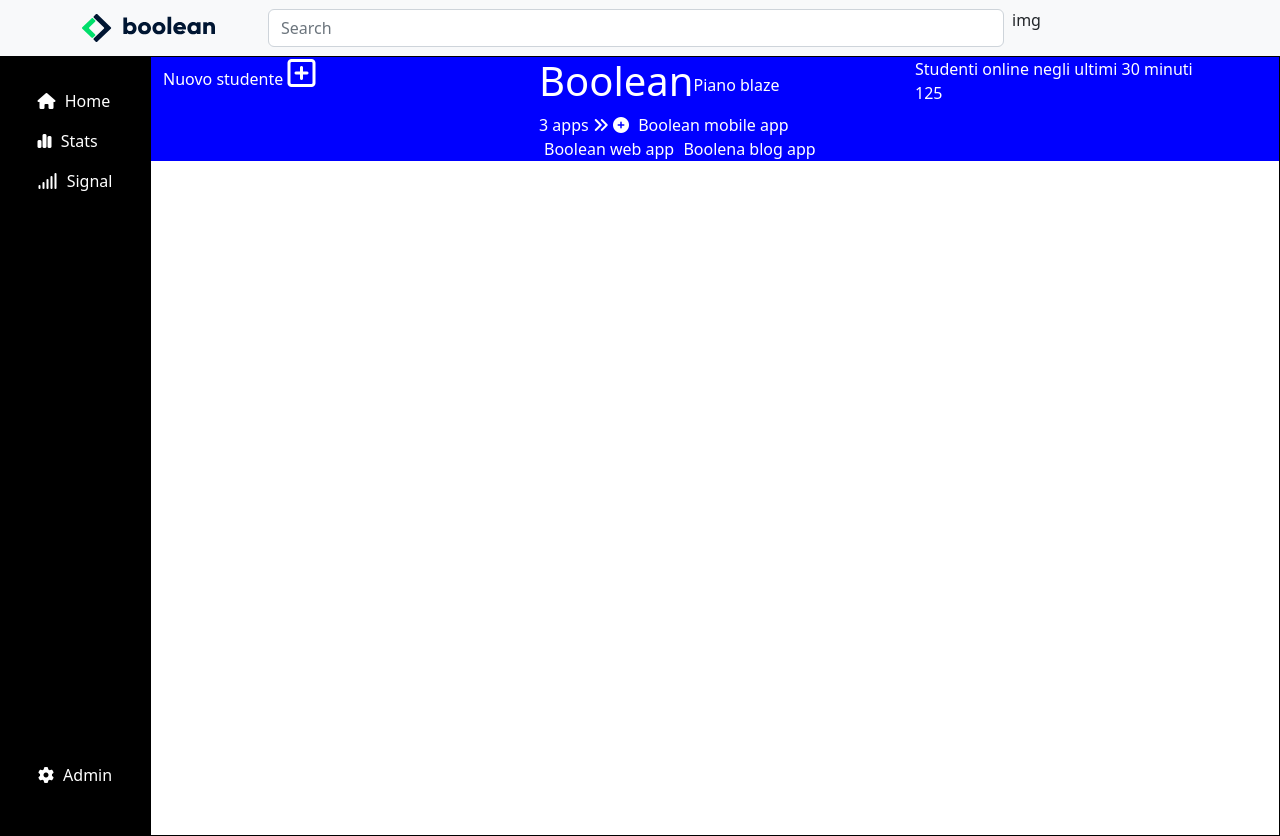
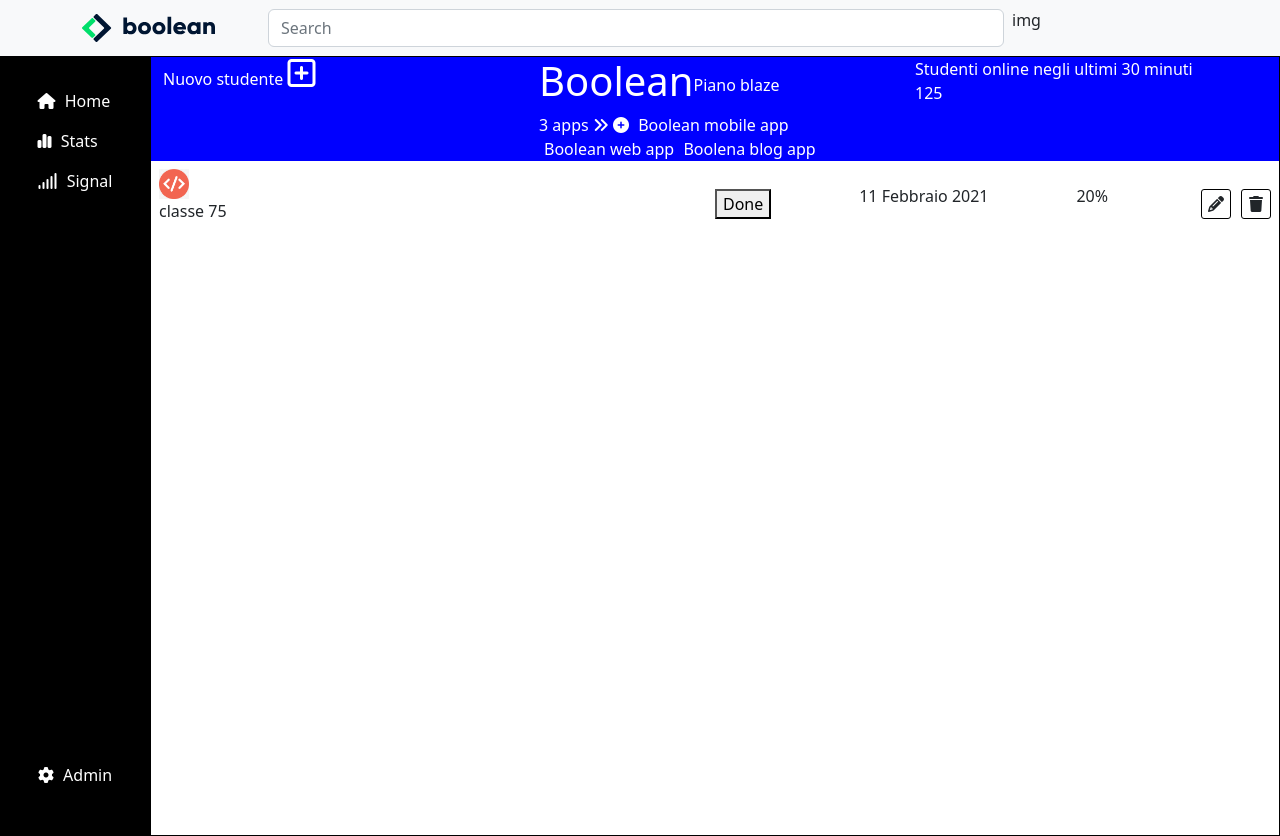
Before and after one commit to FedericoRosso97/html-css-bootstrap-dashboard, a plain HTML site: page index.html in a window 1280 px wide. Drawn offline with nearby package versions, Linux system fonts and the light colour scheme.

Commit message:
uso flex per posizionare gli elementi di classe

```diff
--- a/index.html
+++ b/index.html
@@ -84,9 +84,41 @@
                     </div>
             </div>
             <div class="main-2">
-                <div class="prossime classi"></div>
-                <div class="faq"></div>
-                <div class="todo"></div>
+                <div class="prossime-classi">
+                    <div class="classe flex">
+                       <div>
+                        <img class="class-logo" src="img/class-avatar.jpg" alt="">
+                        <p>classe 75</p>
+                       </div>
+
+                       <div class="flex dati-classe">
+                         <button>Done</button>
+                         <div class="side-testo">
+                            <p>11 Febbraio 2021</p>
+
+                         </div>
+                         <div class="side-testo">
+                            <p>20%</p>
+                         </div>
+                         <div class="flex">
+                            <div class="img-box flex">
+                                <i class="fa-solid fa-pencil"></i>
+                             </div>
+
+                             <div class="img-box flex">
+                                <i class="fa-solid fa-trash"></i>
+                             </div>
+                         </div>
+                       </div>
+                    </div>
+                </div>
+                <div class="faq">
+
+                </div>
+                <div class="todo">
+
+
+                </div>
             </div>
         </div>
     </main>
--- a/style.css
+++ b/style.css
@@ -36,6 +36,33 @@ nav{justify-content: center;}
     color: white;
 }
 
+.classe{
+    justify-content: space-between;
+    padding: 0.5rem;
+}
+
+.class-logo{
+    max-width: 30px;
+}
+
+.dati-classe{
+    width:50%;
+    display:flex;
+    justify-content: space-between;
+
+}
+
+.img-box{
+    width: 30px;
+    height: 30px;
+    border: 1px solid black;
+    border-radius: 10%;
+    margin-left: 10px;
+    justify-content: center;
+}
+
+
+
 @media screen and (min-width:992px) {
     .side-bar{
         width: 150px;
```
